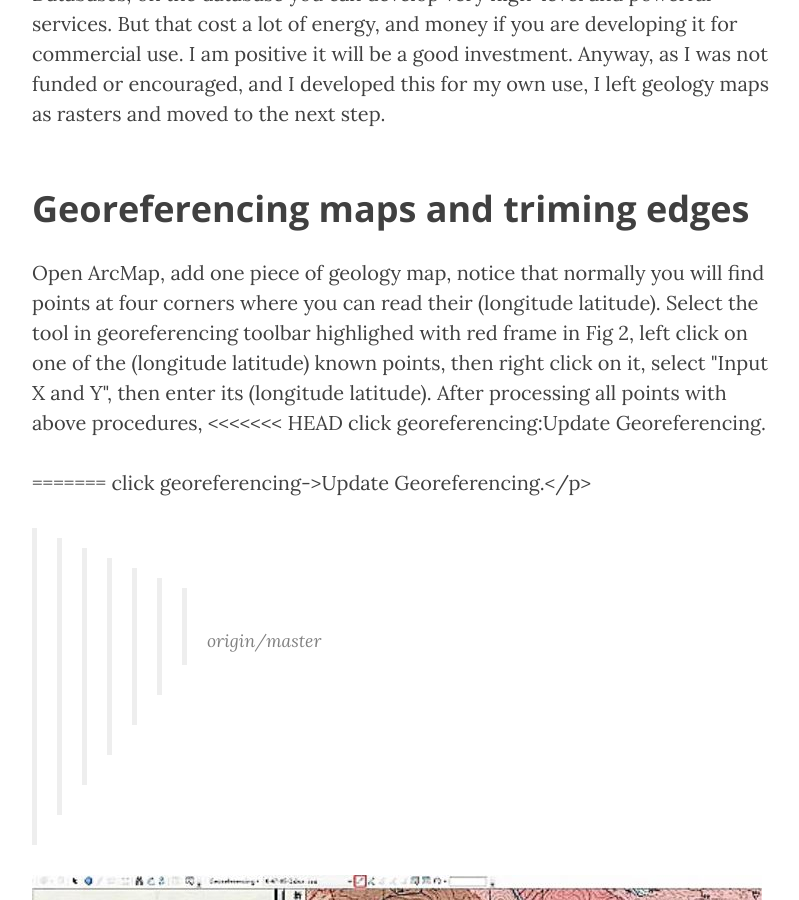
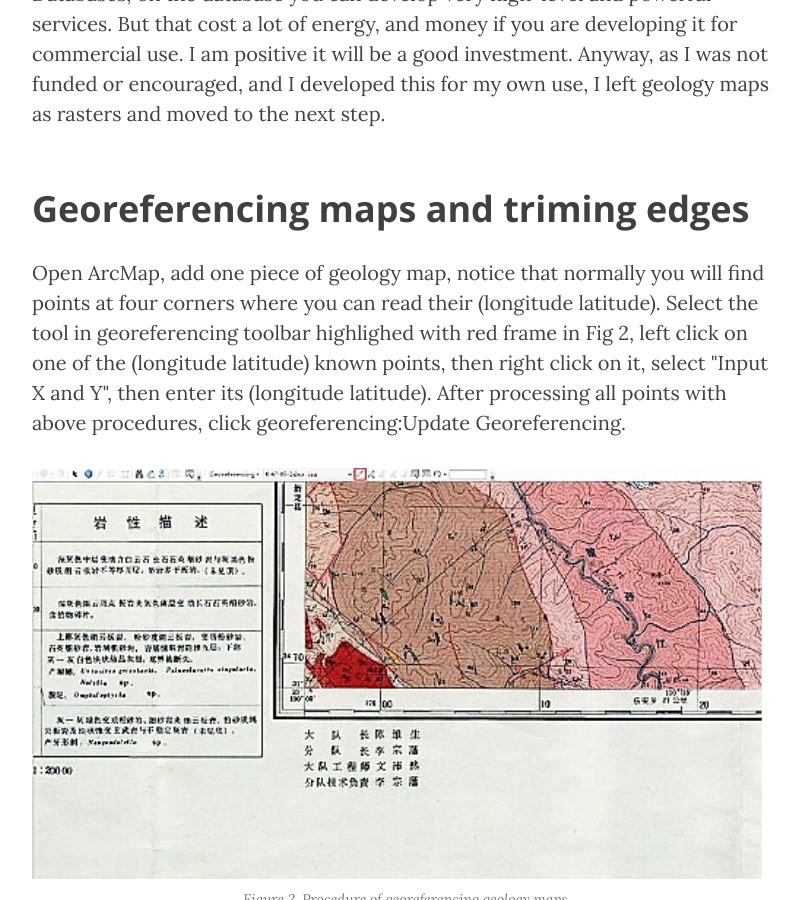
Before and after one commit to EricAlex/EricAlex.github.io, a Jekyll site: the page built from _posts/2016-01-07-006-use-geology-map-like-google-map.markdown, in a window 1280 px wide and 900 px high, scrolled down 2083 px. Shown: the whole window, without its empty margins (233-1032 px from the left). Built offline with Jekyll 4.4.1, drawn with Linux system fonts in a browser that asks for light colours; nearby versions of some CDN libraries; comment, search, counter and statistics services are not loaded.

Commit message:
refined-formal

```diff
--- a/_posts/2016-01-07-006-use-geology-map-like-google-map.markdown
+++ b/_posts/2016-01-07-006-use-geology-map-like-google-map.markdown
@@ -45,12 +45,7 @@ I left geology maps as rasters and moved to the next step.</p>
 notice that normally you will find points at four corners where you can read their (longitude latitude).
 Select the tool in georeferencing toolbar highlighed with red frame in Fig 2, left click on one of the (longitude latitude) known points,
 then right click on it, select "Input X and Y", then enter its (longitude latitude). After processing all points with above procedures,
-<<<<<<< HEAD
 click georeferencing:Update Georeferencing.</p>
-=======
-click georeferencing->Update Georeferencing.</p>
->>>>>>> origin/master
-
 <a href="#">
     <img src="{{ site.baseurl }}/img/post-006/georeferencing.jpg" alt="Georeferencing">
 </a>
```
